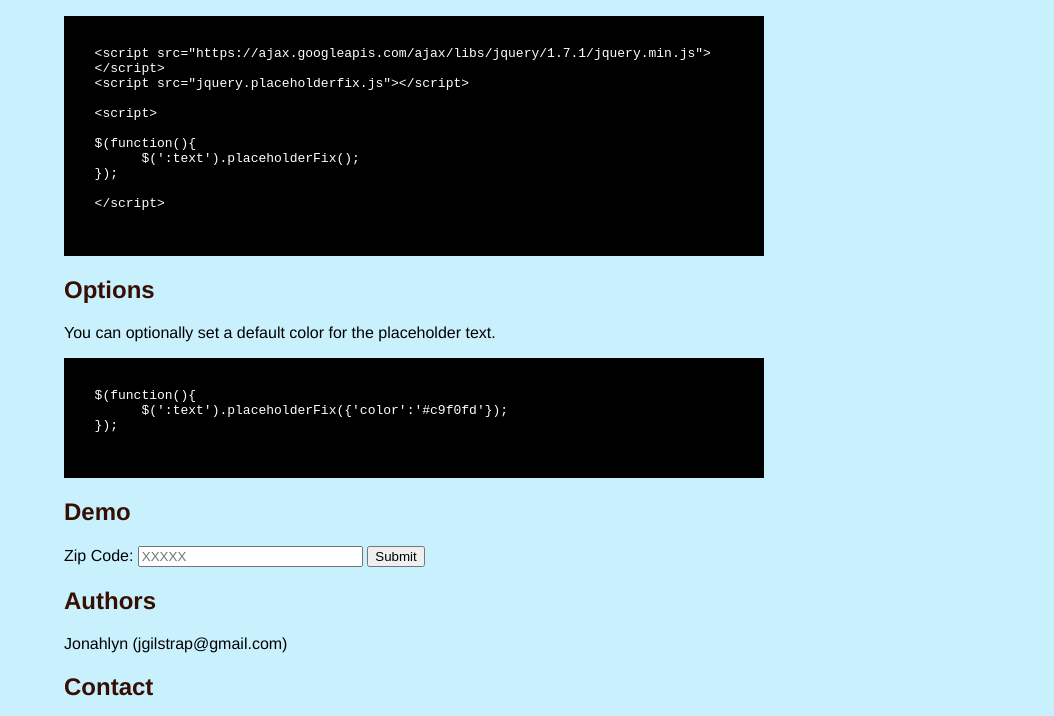
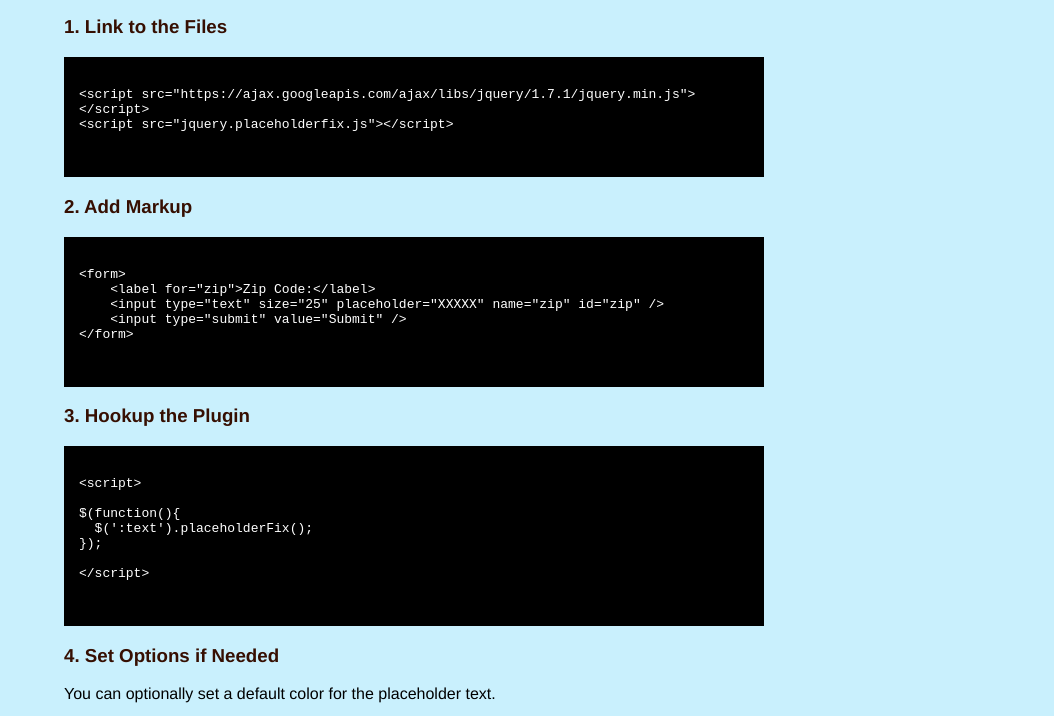
Before and after one commit to jonahlyn/Placeholder-Polyfill, a plain HTML site: page index.html in a window 1280 px wide. Shown: the part 328-1044 px from the top of the page, without its empty margins (226-1280 px from the left). Drawn offline with nearby package versions, Linux system fonts and the light colour scheme.

Commit message:
More changes to install instructions.

```diff
--- a/index.html
+++ b/index.html
@@ -20,7 +20,7 @@
     h1 .small { font-size: 0.4em; }
     h1 a { text-decoration: none }
     h2 { font-size: 1.5em; color: #360f02; }
-    h3 { text-align: center; color: #360f02; }
+    h3 { text-align: left; color: #360f02; }
     a { color: #360f02; }
     .description { font-size: 1.2em; margin-bottom: 30px; margin-top: 30px; font-style: italic;}
     .download { float: right; }
@@ -70,13 +70,41 @@
 
 
 
-      <h2>Install</h2>
+      <h2>Installation and Usage</h2>
+
+      <h3>1. Link to the Files</h3>
+
       <p>
       <code><pre>
 
 &lt;script src=&quot;https://ajax.googleapis.com/ajax/libs/jquery/1.7.1/jquery.min.js&quot;&gt;
 &lt;/script&gt;
 &lt;script src=&quot;jquery.placeholderfix.js&quot;&gt;&lt;/script&gt;
+
+      </pre></code>
+
+      </p>
+
+      <h3>2. Add Markup</h3>
+
+      <p>
+      <code><pre>
+
+&lt;form&gt;
+    &lt;label for=&quot;zip&quot;&gt;Zip Code:&lt;/label&gt;
+    &lt;input type=&quot;text&quot; size=&quot;25&quot; placeholder=&quot;XXXXX&quot; name=&quot;zip&quot; id=&quot;zip&quot; /&gt;
+    &lt;input type=&quot;submit&quot; value=&quot;Submit&quot; /&gt;
+&lt;/form&gt;
+
+      </pre></code>
+
+      </p>
+
+      <h3>3. Hookup the Plugin</h3>
+
+
+      <p>
+      <code><pre>
 
 &lt;script&gt;
 
@@ -88,11 +116,11 @@
 
       </pre></code>
 
-
       </p>
 
 
-      <h2>Options</h2>
+
+      <h3>4. Set Options if Needed</h3>
       <p>You can optionally set a default color for the placeholder text.</p>
       <p>
       <code><pre>
```
Lines whose indentation alone changed are shown as unchanged.
